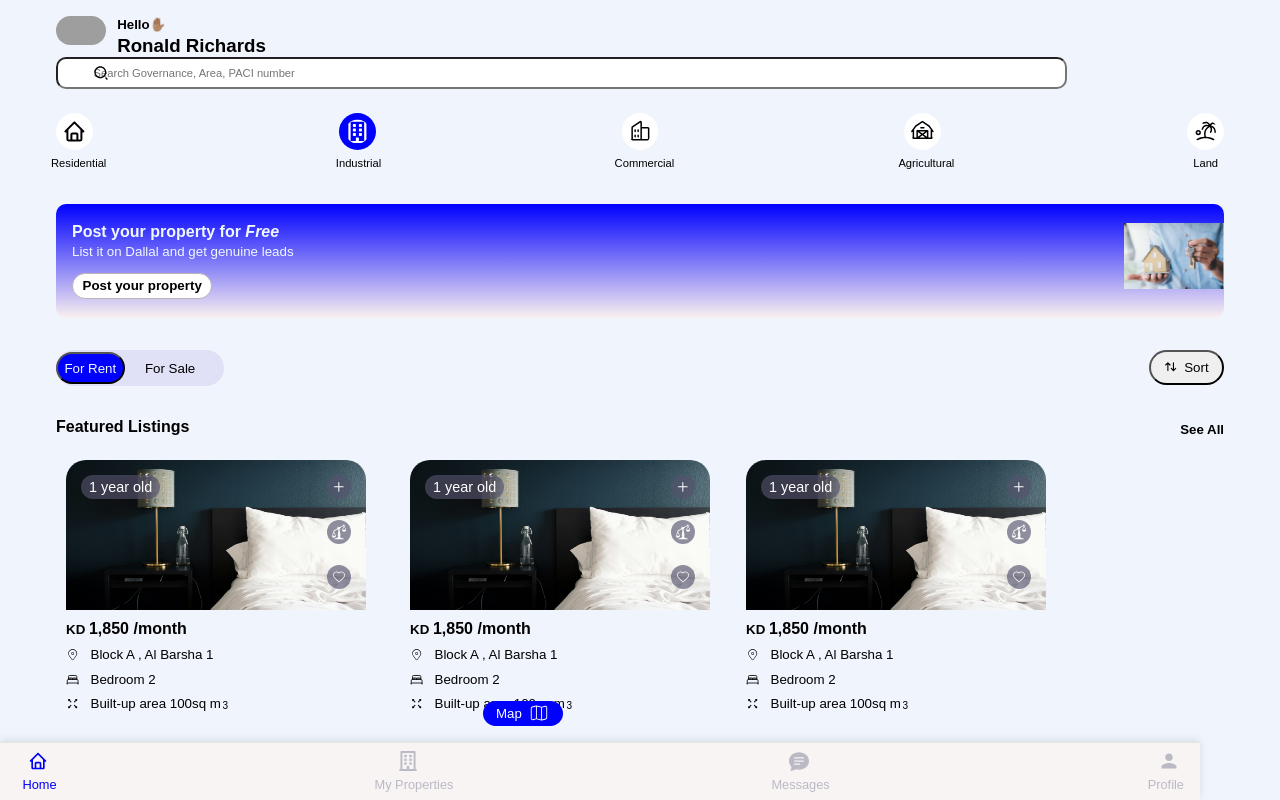
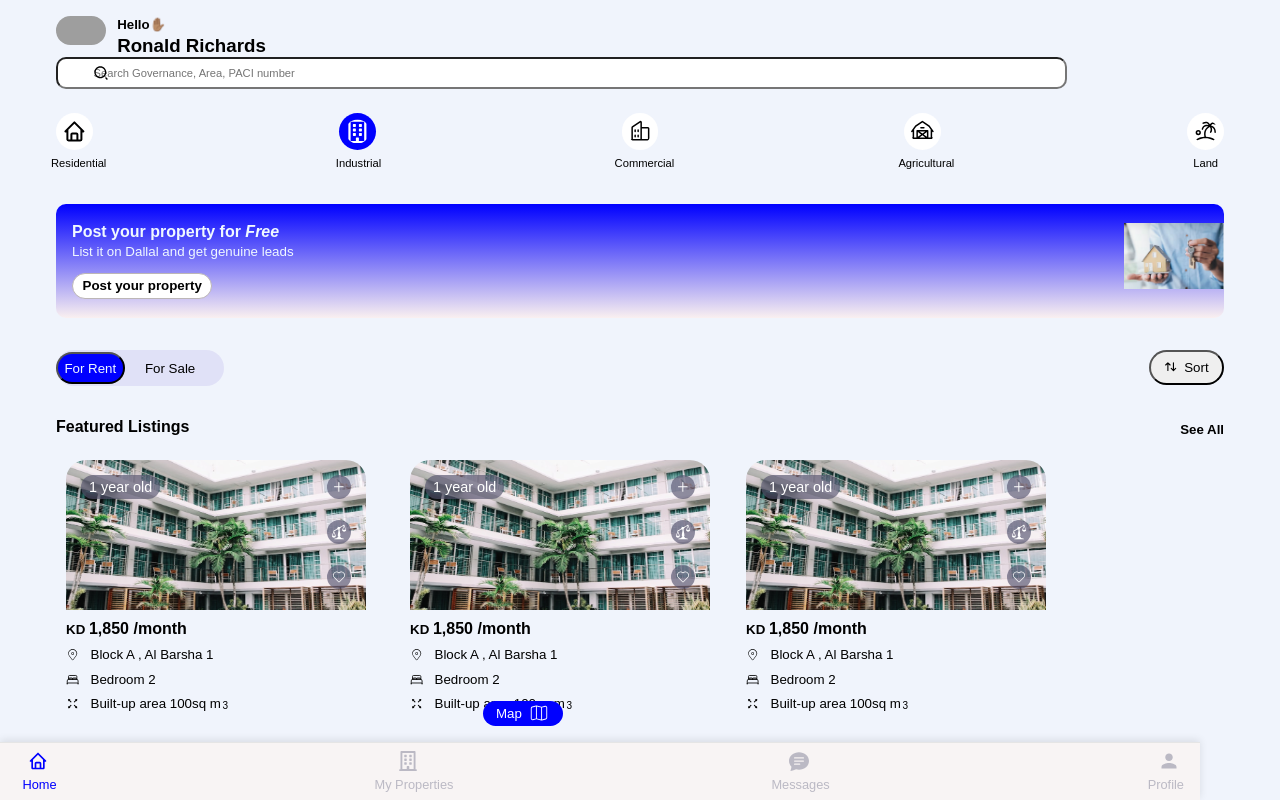
Before and after one commit to codedprinc/horizon-lisitngs, a Next.js app: page / in a window 1280 px wide. Shown: the top 800 px of the page. Built offline with nearby package versions, Linux system fonts and the light colour scheme; grey boxes are pictures that could not be loaded.

Commit message:
Add some images

```diff
--- a/app/components/ui/Card.jsx
+++ b/app/components/ui/Card.jsx
@@ -14,7 +14,7 @@
       <div id="card" className={styles.container}>
         <div id="card-img" className={styles.card}>
           <Image
-            src="/hotel_1.jpg"
+            src="/hotel_2.jpg"
             alt="hotel_image"
             width={100}
             height={100}
--- a/app/components/ui/card.module.css
+++ b/app/components/ui/card.module.css
@@ -81,13 +81,7 @@
   margin-left: -.6rem;
 }
 
-/* sup {
-  top: -0.5em; /* Adjust for desired superscript position */
 
-
-.sub {
-   /* Adjust for desired subscript position */
-}
 
 @media (max-width: 375px) {
   .container {
```
Also changed, not shown: public/hotel_2.jpg (added), public/hotel_3.jpg (added).
